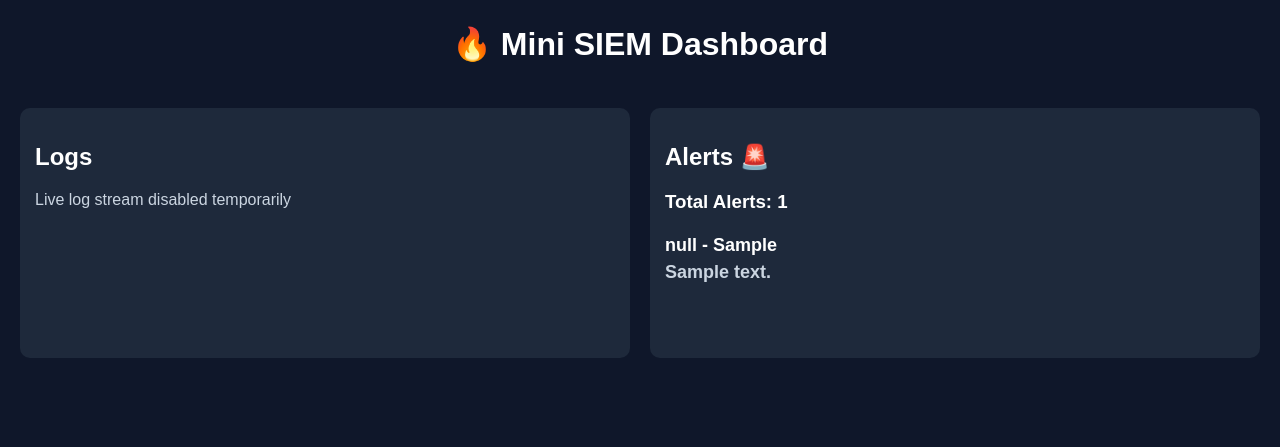
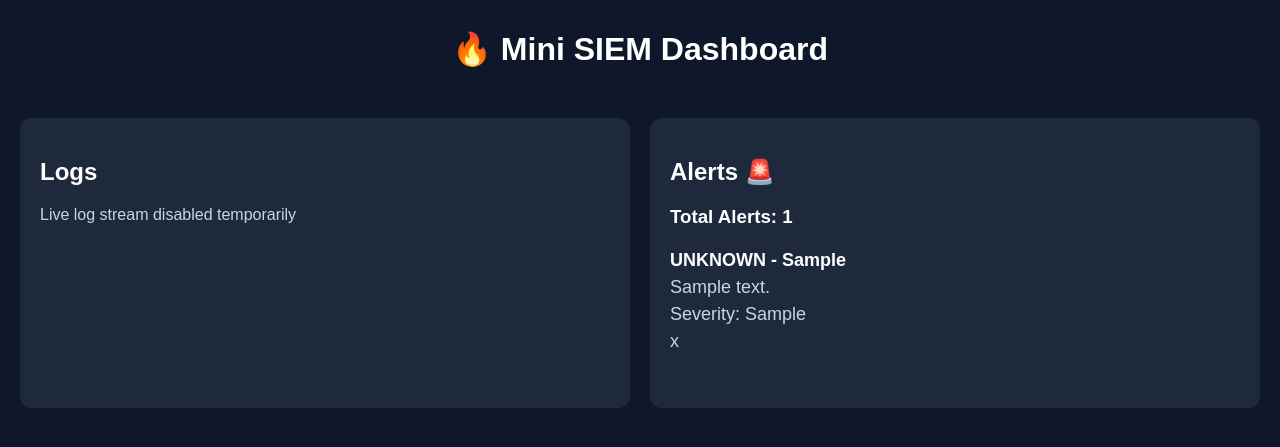
Before and after one commit to merawabdeh-blip/mini-siem, a FastAPI app: page /logs/dashboard in a window 1280 px wide. Shown: the top 447 px of the page. Run offline with FastAPI, Linux system fonts and the light colour scheme; tables that the repository leaves empty hold one stand-in row (values such as "Sample post"); parts of the project's set-up code (start-up, migrations or seed data) failed here and were passed over.

Commit message:
Update dashboard.html

```diff
--- a/templates/dashboard.html
+++ b/templates/dashboard.html
@@ -6,15 +6,14 @@
         body {
             background: #0f172a;
             color: white;
-            font-family: Arial;
+            font-family: Arial, sans-serif;
             margin: 0;
             padding: 0;
         }
 
         h1 {
             text-align: center;
-            margin-top: 25px;
-            margin-bottom: 25px;
+            margin: 30px 0;
         }
 
         .container {
@@ -26,19 +25,20 @@
         .box {
             flex: 1;
             background: #1e293b;
-            padding: 15px;
-            border-radius: 10px;
-            min-height: 220px;
+            padding: 20px;
+            border-radius: 12px;
+            min-height: 250px;
         }
 
         .alert {
+            margin-bottom: 14px;
             font-weight: bold;
-            margin-bottom: 12px;
             line-height: 1.5;
         }
 
-        .msg {
+        .meta {
             color: #cbd5e1;
+            font-weight: normal;
         }
     </style>
 </head>
@@ -61,43 +61,55 @@
 
     <script>
         function getColor(type) {
-    if (type === "BRUTE_FORCE") return "red";
-    if (type === "PORT_SCAN") return "orange";
-    if (type === "AI_ANOMALY") return "yellow";
-    if (type === "SUSPICIOUS_LOGIN_SUCCESS") return "violet";
+            const t = String(type || "").toUpperCase();
+
+            if (t.includes("BRUTE")) return "red";
+            if (t.includes("PORT")) return "orange";
+            if (t.includes("AI")) return "yellow";
+            if (t.includes("SUSPICIOUS")) return "violet";
+
             return "white";
         }
 
         async function fetchData() {
-    const alertsBox = document.getElementById('alerts');
-    const logsBox = document.getElementById('logs');
-    const countBox = document.getElementById('alertCount');
+            const logsBox = document.getElementById("logs");
+            const alertsBox = document.getElementById("alerts");
+            const countBox = document.getElementById("alertCount");
 
             try {
-        const res = await fetch('/logs/alerts');
+                const res = await fetch("/logs/alerts");
                 const alerts = await res.json();
 
-        logsBox.innerHTML = "<p class='msg'>Live log stream disabled temporarily</p>";
+                logsBox.innerHTML = "<p class='meta'>Live log stream disabled temporarily</p>";
                 countBox.innerText = "Total Alerts: " + alerts.length;
 
-        if (!alerts.length) {
-            alertsBox.innerHTML = "<p class='msg'>No alerts yet</p>";
+                if (!alerts || alerts.length === 0) {
+                    alertsBox.innerHTML = "<p class='meta'>No alerts yet</p>";
                     return;
                 }
 
                 alertsBox.innerHTML = alerts.slice(0, 15).map((a, i) => {
+                    const type = a.type || "UNKNOWN";
+                    const ip = a.source_ip || "-";
+                    const description = a.description || a.details || "";
+                    const severity = a.severity || "";
+                    const timestamp = a.timestamp || "";
                     const style = i === 0 ? "font-size:18px;" : "";
-            const text = a.description || a.details || "";
-            return `<p class="alert" style="${style} color:${getColor(a.type)};">
-                        ${a.type} - ${a.source_ip}<br>
-                        <span class="msg">${text}</span>
-                    </p>`;
-        }).join('');
-    } catch (e) {
-        logsBox.innerHTML = "<p class='msg'>Could not load logs</p>";
+
+                    return `
+                        <div class="alert" style="color:${getColor(type)}; ${style}">
+                            ${type} - ${ip}
+                            <div class="meta">${description}</div>
+                            <div class="meta">Severity: ${severity}</div>
+                            <div class="meta">${timestamp}</div>
+                        </div>
+                    `;
+                }).join("");
+            } catch (err) {
+                console.log("Dashboard error:", err);
+                logsBox.innerHTML = "<p class='meta'>Could not load logs</p>";
                 countBox.innerText = "Total Alerts: Error";
-        alertsBox.innerHTML = "<p class='msg'>Could not load alerts</p>";
-        console.log("Dashboard error:", e);
+                alertsBox.innerHTML = "<p class='meta'>Could not load alerts</p>";
             }
         }
 
```
Lines whose indentation alone changed are shown as unchanged.
